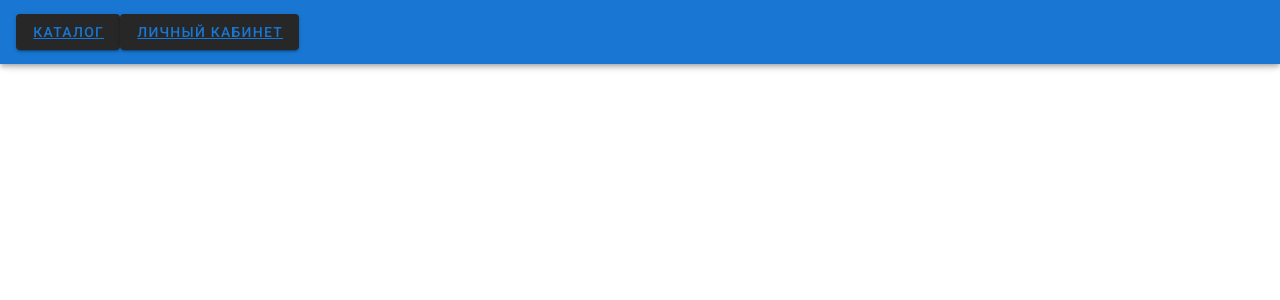
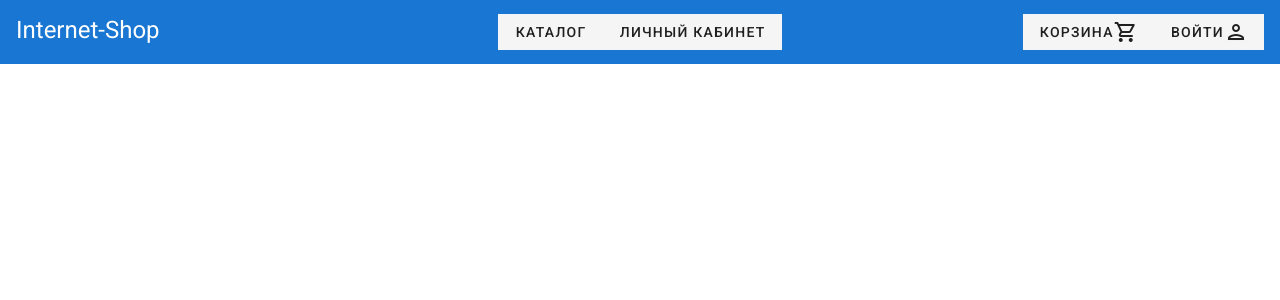
Before and after one commit to robertkokoev/internet-shop, a Vue app: page / in a window 1280 px wide. Shown: the top 300 px of the page. Built offline with nearby package versions, Linux system fonts and the light colour scheme.

Commit message:
Поправил использование стилей. Добавил firebase в проект

```diff
--- a/package.json
+++ b/package.json
@@ -9,6 +9,7 @@
   },
   "dependencies": {
     "core-js": "^3.6.5",
+    "firebase": "^8.3.2",
     "vue": "^2.6.11",
     "vue-router": "^3.5.1",
     "vuetify": "^2.4.0"
--- a/public/index.html
+++ b/public/index.html
@@ -8,7 +8,7 @@
     <title><%= htmlWebpackPlugin.options.title %></title>
     <link rel="stylesheet" href="https://fonts.googleapis.com/css?family=Roboto:100,300,400,500,700,900">
     <link rel="stylesheet" href="https://cdn.jsdelivr.net/npm/@mdi/font@latest/css/materialdesignicons.min.css">
-    <link href="https://fonts.googleapis.com/css?family=Material+Icons" rel="stylesheet">
+    <link href="https://fonts.googleapis.com/css?family=Material+Icons|Material+Icons+Outlined" rel="stylesheet">
   </head>
   <body>
     <noscript>
--- a/src/App.vue
+++ b/src/App.vue
@@ -1,51 +1,77 @@
 <template>
   <v-app>
-    <v-app-bar
-      app
-      color="primary"
-      dark
+    <v-app-bar app
+               flat
+               color="primary"
+
     >
-      <v-btn>
-        <router-link to="/catalog">Каталог</router-link>
-      </v-btn>
+      <div class="nav-bar">
+        <span class="text-h5" style="color: white">Internet-Shop</span>
 
-      <v-btn>
-        <router-link to="/account">Личный кабинет</router-link>
-      </v-btn>
+        <div class="center">
+          <router-link to="/catalog">
+            <v-btn tile elevation="0">Каталог</v-btn>
+          </router-link>
+
+          <router-link to="/account">
+            <v-btn tile elevation="0">Личный кабинет</v-btn>
+          </router-link>
+        </div>
+
+        <div class="right">
+          <router-link to="/basket">
+            <v-btn tile elevation="0">
+              Корзина
+              <v-icon class="material-icons-outlined">shopping_cart</v-icon>
+            </v-btn>
+          </router-link>
+
+          <router-link v-if="true" to="/auth">
+            <v-btn tile elevation="0">
+              Войти
+              <v-icon class="material-icons-outlined">person</v-icon>
+            </v-btn>
+          </router-link>
+
+          <router-link v-if="false" to="/registration">
+            <v-btn tile elevation="0">
+              Регистрация
+              <v-icon class="material-icons-outlined">person</v-icon>
+            </v-btn>
+          </router-link>
+        </div>
+      </div>
     </v-app-bar>
 
     <v-main>
       <router-view></router-view>
-<!--      <registration></registration>-->
-<!--      <auth></auth>-->
-<!--      <catalog></catalog>-->
-<!--      <basket></basket>-->
-<!--      <account></account>-->
     </v-main>
   </v-app>
 </template>
 
 <script>
-// import HelloWorld from './components/HelloWorld';
-// import Registration from "./components/Registration";
-// import Auth from "./components/HelloWorld";
-
-// import Catalog from "./components/Catalog";
-// import Basket from "./components/Basket";
-// import Account from "./components/Account";
 export default {
   name: 'App',
-
-  components: {
-    // Account
-    // Basket,
-    // Catalog
-    // Auth,
-    // Registration,
-  },
-
-  data: () => ({
-    //
-  }),
 };
 </script>
+
+<style scoped>
+.nav-bar * {
+  text-decoration: none;
+  color: inherit;
+}
+
+.nav-bar {
+  display: grid;
+  grid-template-columns: 1fr 1fr 1fr;
+  width: 100%;
+}
+
+.center {
+  justify-self: center;
+}
+
+.right {
+  justify-self: right;
+}
+</style>
--- a/src/components/Auth.vue
+++ b/src/components/Auth.vue
@@ -8,9 +8,9 @@
 </template>
 
 <script>
-  export default {
-    name: 'Auth'
-  }
+export default {
+  name: 'Auth'
+}
 </script>
 
 <style scoped>
--- a/src/components/Basket.vue
+++ b/src/components/Basket.vue
@@ -38,7 +38,7 @@ export default {
 }
 </script>
 
-<style>
+<style scoped>
 .main-grid {
   display: grid;
   grid-template-columns: 1fr 400px;
--- a/src/components/Catalog.vue
+++ b/src/components/Catalog.vue
@@ -39,7 +39,7 @@ export default {
 }
 </script>
 
-<style>
+<style scoped>
 .main-grid {
   display: grid;
   grid-template-columns: 400px 1fr;
--- a/src/main.js
+++ b/src/main.js
@@ -5,6 +5,9 @@ import vuetify from './plugins/vuetify';
 import Catalog from "./components/Catalog";
 import Registration from "./components/Registration";
 import Account from "./components/Account";
+import Basket from "./components/Basket";
+import Auth from "./components/Auth";
+import firebase from "firebase";
 
 Vue.config.productionTip = false
 Vue.use(VueRouter);
@@ -13,6 +16,8 @@ const routes = [
   { path: '/catalog', component: Catalog },
   { path: '/registration', component: Registration },
   { path: '/account', component: Account },
+  { path: '/basket', component: Basket },
+  { path: '/auth', component: Auth },
 ];
 
 const router = new VueRouter({
@@ -22,5 +27,18 @@ const router = new VueRouter({
 new Vue({
   vuetify,
   router,
-  render: h => h(App)
+  render: h => h(App),
+  created() {
+    const firebaseConfig = {
+      apiKey: "AIzaSyD2EcxoR3x85JKU3hFIcLj49VhgptsTaCQ",
+      authDomain: "internet-shop-aed5a.firebaseapp.com",
+      databaseURL: "https://internet-shop-aed5a-default-rtdb.firebaseio.com",
+      projectId: "internet-shop-aed5a",
+      storageBucket: "internet-shop-aed5a.appspot.com",
+      messagingSenderId: "952967709046",
+      appId: "1:952967709046:web:59dabe7a665a12eee53a57"
+    };
+
+    firebase.initializeApp(firebaseConfig);
+  }
 }).$mount('#app')
```
Also changed, not shown: 1 other file (tests, documents, lock files or other folders).
